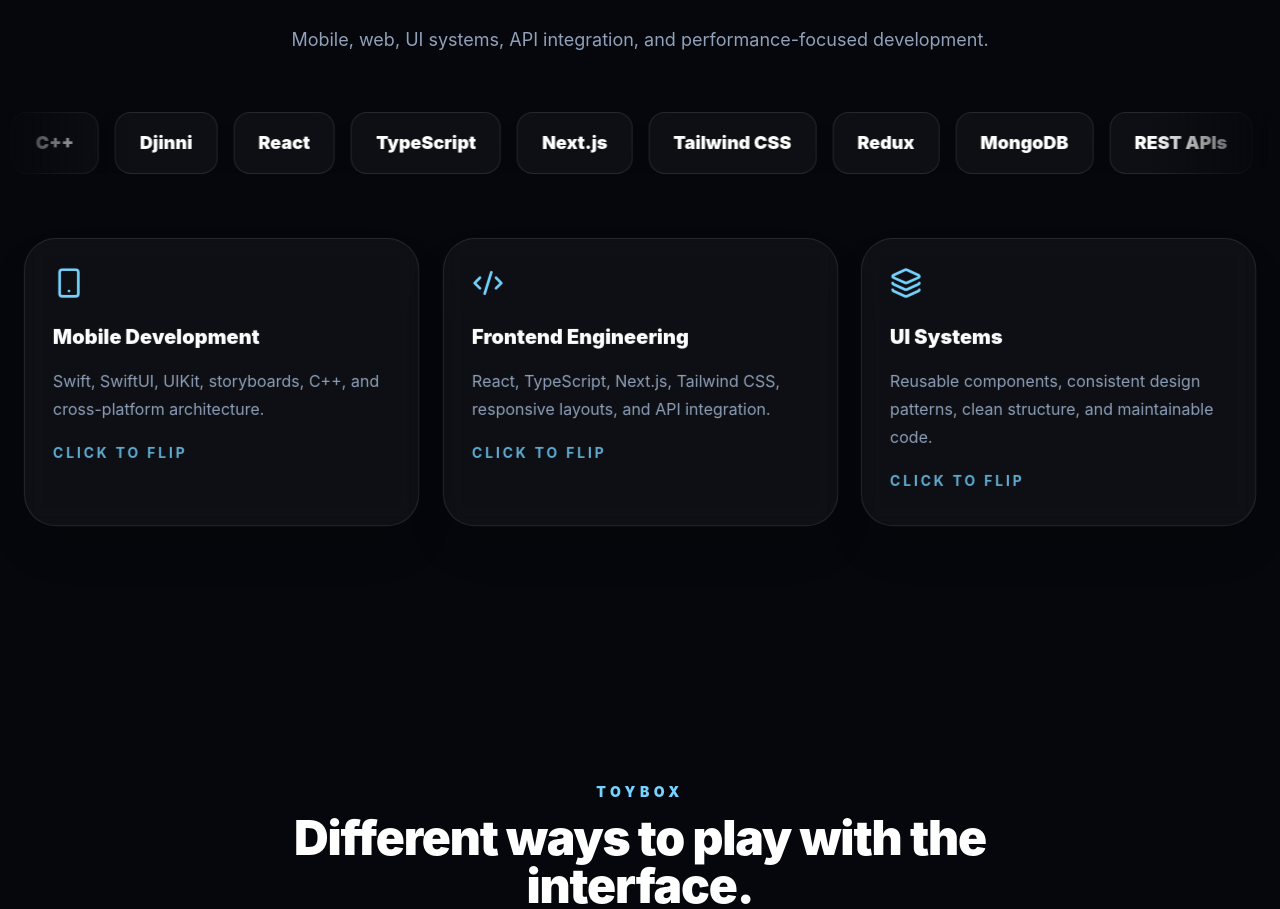
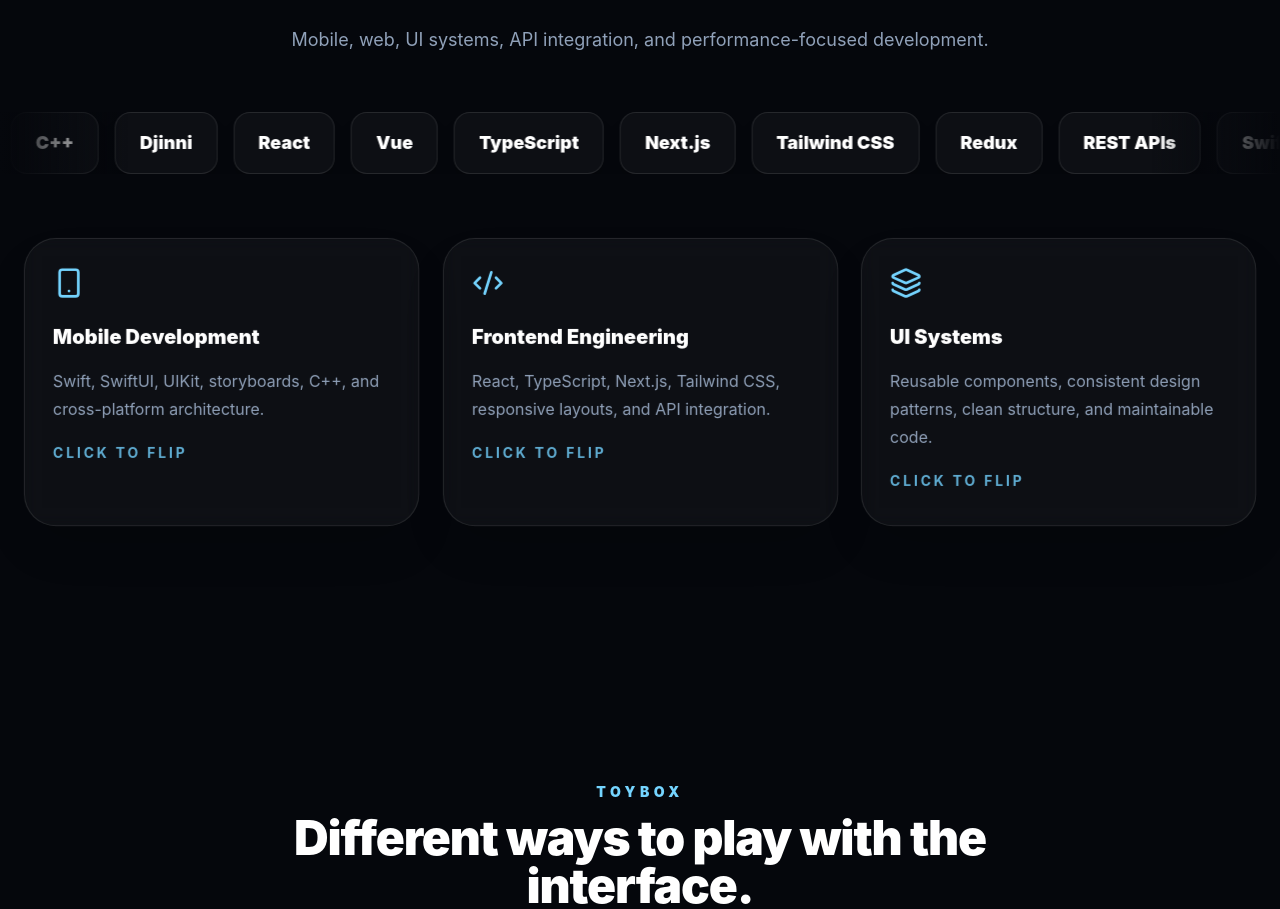
Before and after one commit to RoshanArun/Portfolio, a React (Vite) app in the folder roshan-portfolio/: page / in a window 1280 px wide. Shown: the part 2308-3217 px from the top of the page. Built offline with nearby package versions, Linux system fonts and the light colour scheme.

Commit message:
update skill list

```diff
--- a/roshan-portfolio/src/App.jsx
+++ b/roshan-portfolio/src/App.jsx
@@ -37,7 +37,7 @@ const projects = [
   },
 ];
 
-const skills = ["Swift", "SwiftUI", "UIKit", "C++", "Djinni", "React", "TypeScript", "Next.js", "Tailwind CSS", "Redux", "MongoDB", "REST APIs"];
+const skills = ["Swift", "SwiftUI", "UIKit", "C++", "Djinni", "React", "Vue", "TypeScript", "Next.js", "Tailwind CSS", "Redux", "REST APIs"];
 
 const skillCards = [
   {
```
